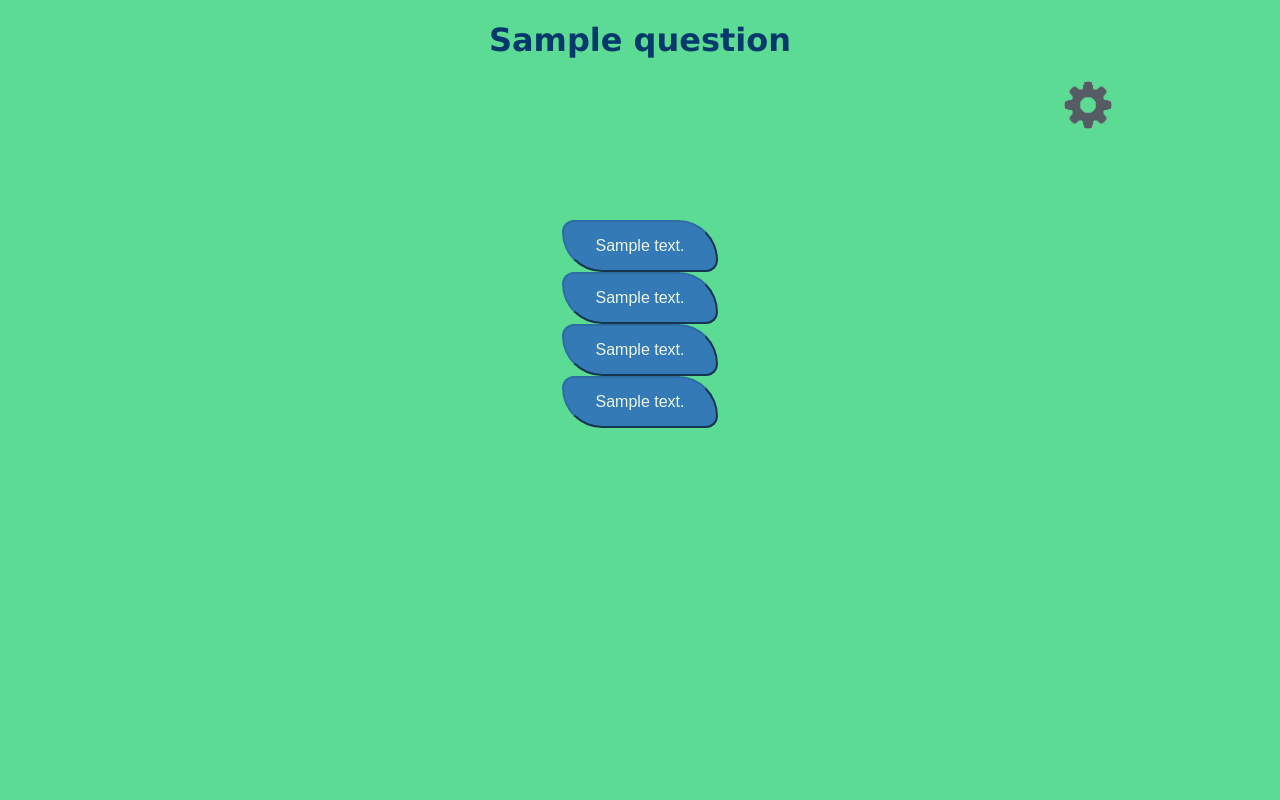
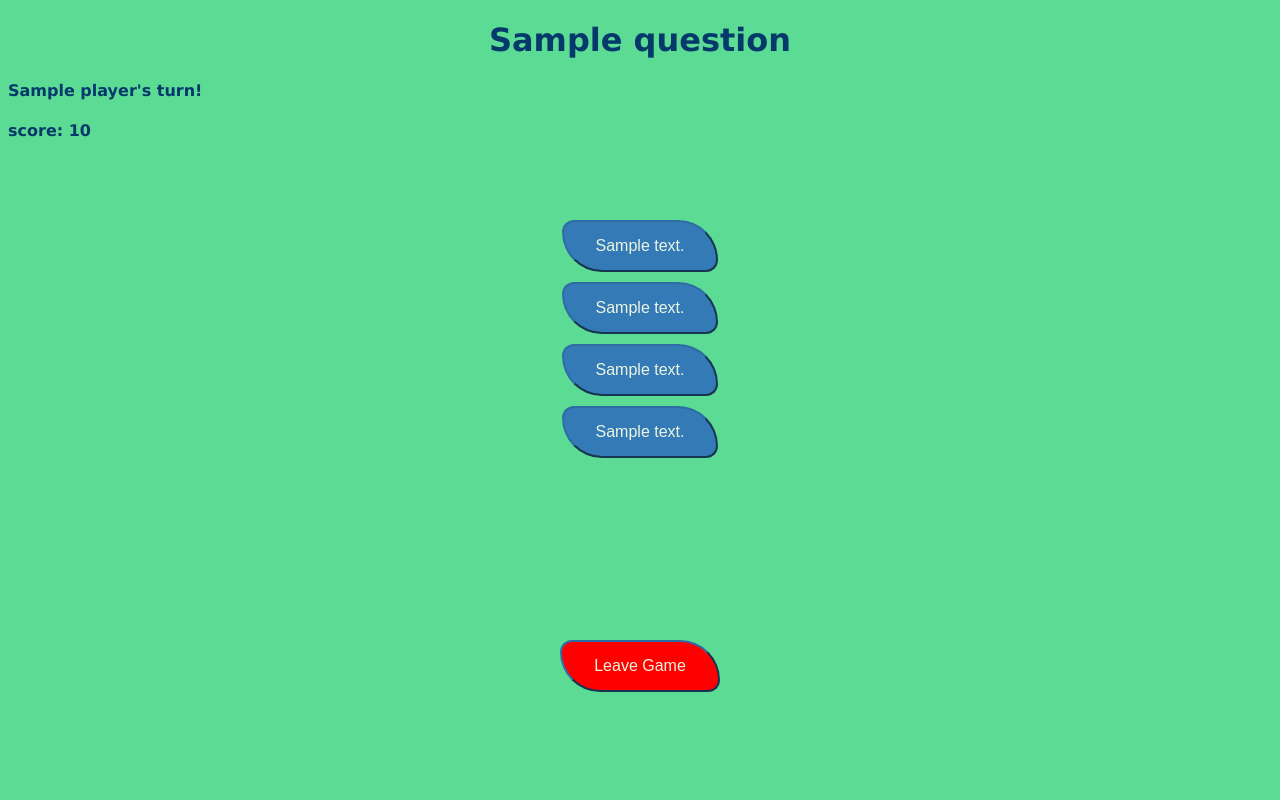
Before and after one commit to MaytheDirkzwager/WebIK_groep15, a Flask app: template templates/game.html in a window 1280 px wide. Run offline with Flask 2, Linux system fonts and the light colour scheme; the template is opened without the code that fills it: most values are stand-ins (such as "Sample title", 1, 10 or a date in 2020); some libraries are stand-ins or nearby versions.

Commit message:
jestem glodny piwa

```diff
--- a/application.py
+++ b/application.py
@@ -53,109 +53,66 @@ def index():
     if request.method == "POST":
 
         password = gen_password()
+        players = []
 
         for item in range(int(request.form.get("number"))):
             nickname = request.form.get("nickname" + str(item + 1))
+            players.append(nickname)
             db.execute("INSERT INTO players (nickname, id) VALUES (:nickname, :id)",
                         nickname=nickname, id=password)
-
-        return redirect(url_for("lobbyHost"))
+        session["players"] = players
+        session["turn"] = 0
+        session["id"] = password
+        return redirect(url_for("game"))
 
     else:
         return render_template('index.html')
 
-@app.route("/lobbyHost", methods=["GET", "POST"])
-def lobbyHost():
-
-    if request.method == "POST":
-        if request.form['button'] == 'leave':
-            return render_template("index.html", value = 0)
-
-        if request.form['button'] == 'start':
-            question, rightAnswer, wrongAnswers = getQuestion()
-            answer_options = [rightAnswer, wrongAnswers[0], wrongAnswers[1], wrongAnswers[2]]
-            shuffle(answer_options)
-            return render_template("game.html", question = question, answerA = answer_options[0], answerB = answer_options[1], answerC = answer_options[2], answerD = answer_options[3], rightAnswer = rightAnswer)
-
-        if request.form['button'] == 'settings':
-            return redirect(url_for("gamesettings"))
-
-    else:
-        return render_template("lobbyHost.html")
-
-
-@app.route("/lobbyPlayer", methods=["GET", "POST"])
-def lobbyPlayer():
-
-    if request.method == "POST":
-        return render_template("index.html", value = 0)
-
-    else:
-        return render_template("lobbyPlayer.html")
-
-@app.route("/gamesettings", methods=["GET", "POST"])
-def gamesettings():
-
-    if request.method == "POST":
-        if request.form['button'] == 'back':
-            return redirect(url_for("lobbyHost"))
-
-    else:
-        return render_template("gamesettings.html")
-
 @app.route("/game", methods=["GET", "POST"])
 def game():
+
+    score = db.execute("SELECT score FROM players WHERE nickname = :nickname AND id = :id" , nickname = session["players"][session["turn"]], id = session["id"])
+    score = score[0]['score']
+    print(score)
 
     if request.method == "POST":
         if request.form['button'] == request.form['rightAnswer']:
             print('correct!')
-            return render_template("card.html")
+            db.execute("UPDATE players SET score = score + :point WHERE nickname = :nickname",
+                    point = 1, nickname = session["players"][session["turn"]])
 
-        elif request.form['button'] == 'settings':
-            return render_template("sessionsettings.html")
+            return redirect(url_for("card"))
+
+        elif request.form['button'] == 'leave':
+            return redirect(url_for("index"))
 
         else:
+            session["turn"] += 1
+            session["turn"] = session["turn"] % len(session["players"])
+            score = db.execute("SELECT score FROM players WHERE nickname = :nickname AND id = :id" , nickname = session["players"][session["turn"]], id = session["id"])
+            score = score[0]['score']
             print('incorrect!')
             question, rightAnswer, wrongAnswers = getQuestion()
             answer_options = [rightAnswer, wrongAnswers[0], wrongAnswers[1], wrongAnswers[2]]
             shuffle(answer_options)
-            return render_template("game.html", question = question, answerA = answer_options[0], answerB = answer_options[1], answerC = answer_options[2], answerD = answer_options[3], rightAnswer = rightAnswer)
-
-
-
+            return render_template("game.html", question = question, answerA = answer_options[0], answerB = answer_options[1], answerC = answer_options[2], answerD = answer_options[3], rightAnswer = rightAnswer, player=session["players"][session["turn"]], score = score)
     else:
 
-        return render_template("game.html")
-
-@app.route("/sessionsettings", methods=["GET", "POST"])
-def sessionsettings():
-
-    if request.method == "POST":
-        if request.form['button'] == 'back':
-            question, rightAnswer, wrongAnswers = getQuestion()
-            answer_options = [rightAnswer, wrongAnswers[0], wrongAnswers[1], wrongAnswers[2]]
-            shuffle(answer_options)
-            return render_template("game.html", question = question, answerA = answer_options[0], answerB = answer_options[1], answerC = answer_options[2], answerD = answer_options[3], rightAnswer = rightAnswer)
-
-        if request.form['button'] == 'leave':
-            return render_template("index.html", value=0)
-
-    else:
-        return render_template("sessionsettings.html")
+        question, rightAnswer, wrongAnswers = getQuestion()
+        answer_options = [rightAnswer, wrongAnswers[0], wrongAnswers[1], wrongAnswers[2]]
+        shuffle(answer_options)
+        return render_template("game.html", question = question, answerA = answer_options[0], answerB = answer_options[1], answerC = answer_options[2], answerD = answer_options[3], rightAnswer = rightAnswer, player=session["players"][session["turn"]], score=score)
 
 @app.route("/card", methods=["GET", "POST"])
 def card():
 
     if request.method == "POST":
         if request.form['button'] == 'activate':
-            question, rightAnswer, wrongAnswers = getQuestion()
-            answer_options = [rightAnswer, wrongAnswers[0], wrongAnswers[1], wrongAnswers[2]]
-            shuffle(answer_options)
-            return render_template("game.html", question = question, answerA = answer_options[0], answerB = answer_options[1], answerC = answer_options[2], answerD = answer_options[3], rightAnswer = rightAnswer)
+            return redirect(url_for("game"))
 
 
         if request.form['button'] == 'settings':
-            return render_template("sessionsettings.html")
+            return redirect(url_for("sessionsettings"))
 
     else:
         return render_template("card.html")
@@ -165,10 +122,10 @@ def lobbyWin():
 
     if request.method == "POST":
         if request.form['button'] == 'leave':
-            return render_template("index.html", value=0)
+            return redirect(url_for("index"))
 
         if request.form['button'] == 'restart':
-            return render_template("lobbyPlayer.html")
+            return redirect(url_for("lobbyPlayer"))
 
     else:
         return render_template("lobbyWin.html")
--- a/static/styles.css
+++ b/static/styles.css
@@ -159,11 +159,18 @@ main
     right: 0;
     bottom: 0;
     left: 0;
-    width: 20%;
+    width: auto;
     height: 30%;
     text-align: center;
 }
 
+.answer
+{
+    position: relative;
+    width: auto;
+    height: auto;
+    margin-bottom: 10px;
+}
 
 .centered
 {
@@ -191,6 +198,7 @@ main
     background: #EDF5E1;
     box-shadow: 0px 2px 2px rgba(0, 0, 0, 0.3);
     padding: 30px;
+    border-radius: 15px 50px;
 }
 
 .login-form h2
--- a/templates/game.html
+++ b/templates/game.html
@@ -11,6 +11,13 @@
     <body>
         <div class="title">
             <h1>{{ question }}</h1>
+        </div>
+
+        <div class="player">
+            <h4>{{ player }}'s turn!</h4>
+        </div>
+        <div class="score">
+            <h4>score: {{ score }}</h4>
         </div>
 
         <form action = "{{ url_for('game') }}" method = "post">
@@ -31,8 +38,8 @@
             <input type="hidden" id="rightAnswer" name="rightAnswer" value="{{ rightAnswer }}" />
         </div>
 
-         <div>
-            <button class="settingsIcon" type="submit" name="button" value="settings"></button>
+         <div class="buttonMiddle">
+            <button class="button" type="submit" name="button" value="leave" style="background-color: red;">Leave Game</button>
         </div>
 
         </form>
```
Also changed, not shown: templates/index.html (+1 -7 lines), boombazled.db.
